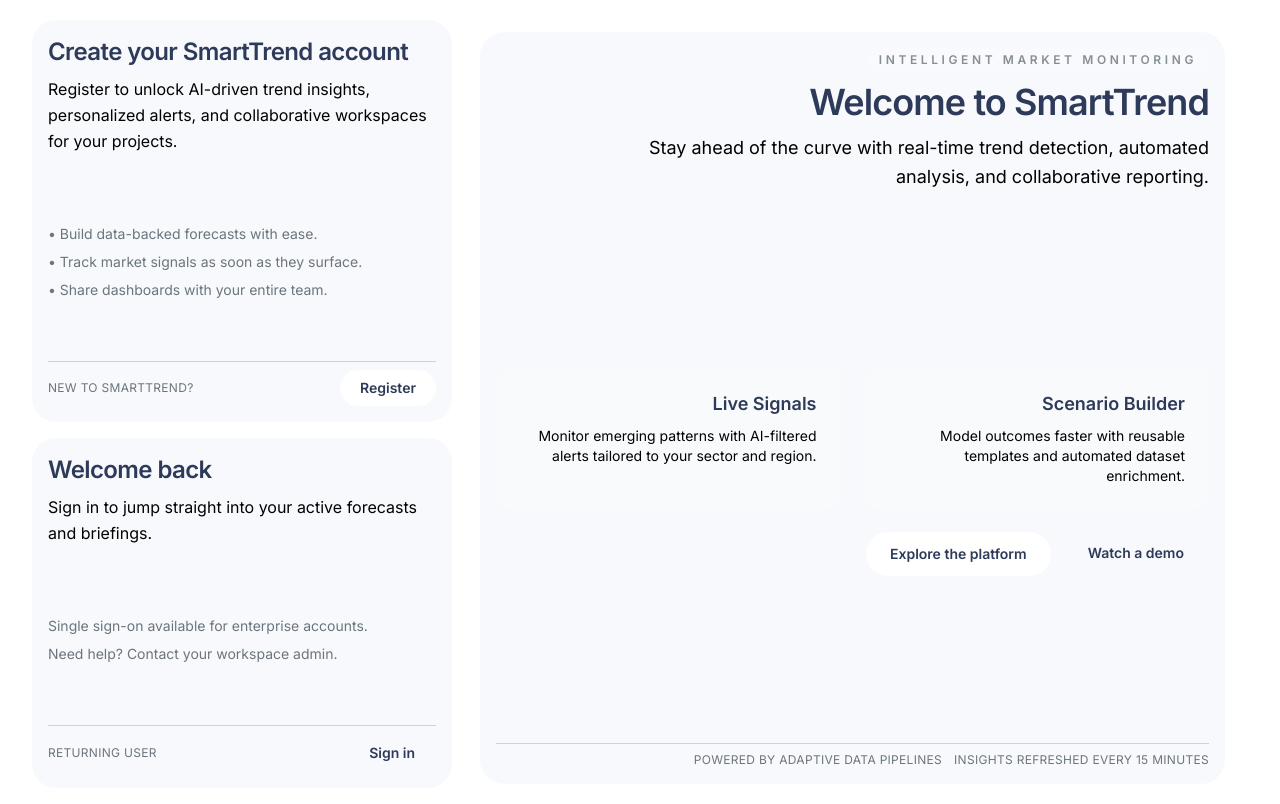
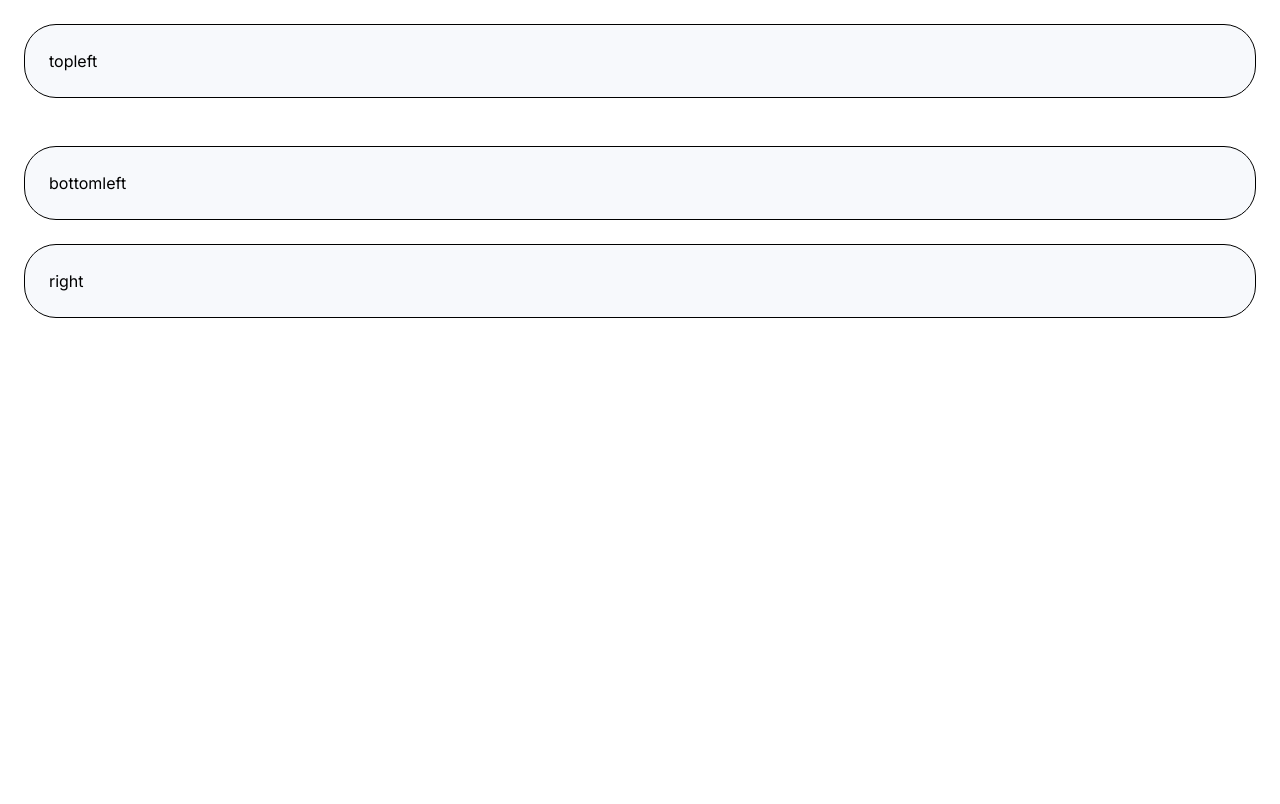
Before and after one commit to BM5-SWE/STDEP-front-end, a Next.js app in the folder stdep-frontend/: page / in a window 1280 px wide. Shown: the top 804 px of the page. Built offline with nearby package versions, Linux system fonts and the light colour scheme.

Commit message:
continuing to attempt this

```diff
--- a/stdep-frontend/src/app/globals.css
+++ b/stdep-frontend/src/app/globals.css
@@ -1,4 +1,5 @@
 @import "tailwindcss";
+/* @import "tailwindcss/preflight"; */
 
 :root {
   /* Background & Foreground */
@@ -88,6 +89,8 @@
   --color-warning: var(--warning);
   --color-error: var(--error);
 
+  --color-line: var(--line);
+
   /* Gray Palette */
   --color-gray-50: var(--gray-50);
   --color-gray-100: var(--gray-100);
@@ -139,15 +142,10 @@ p {
   color: var(--primary-text)
 }
 
-/* .Card {
-  background: var(--foreground);
-  border-radius: 30px;
-  padding: var(--space-4);
-} */
-
-.main {
+main {
   background: var(--background);
   min-height: 100vh;
+  padding: var(--space-6);
   display: flex;
   flex-direction: column;
 }
--- a/stdep-frontend/src/app/layout.tsx
+++ b/stdep-frontend/src/app/layout.tsx
@@ -8,8 +8,8 @@ const inter = Inter({
 });
 
 export const metadata: Metadata = {
-  title: "Create Next App",
-  description: "Generated by create next app",
+  title: "SmartTrend | PSCC",
+  description: "AI-powered trend detection and forecasting platform for proactive eCommerce decision-making.",
 };
 
 export default function RootLayout({
--- a/stdep-frontend/src/app/page.tsx
+++ b/stdep-frontend/src/app/page.tsx
@@ -64,185 +64,21 @@ const collaborationHighlights = [
 
 export default function Home() {
 	return (
-		<main className="bg-background text-primary-text">
-			<section className="mx-auto max-w-screen px-(--space-4) pb-(--space-6) pt-(--space-3) sm:px-(--space-6) sm:pt-(--space-4) lg:px-(--space-8) lg:pb-(--space-8) lg:pt-(--space-5)">
-				<div className="grid gap-(--space-4) lg:grid-cols-[420px_1fr]">
-					<aside className="grid gap-(--space-4) lg:sticky lg:top-4 lg:h-[calc(100svh-2rem)]">
-						<motion.div
-							className="flex h-full"
-							variants={fadeInUp}
-							initial="hidden"
-							whileInView="visible"
-							viewport={{ once: true, amount: 0.4 }}
-						>
-							<Card className="h-full justify-between">
-								<CardHeader>
-									<CardTitle>Create your SmartTrend account</CardTitle>
-									<CardDescription>
-										Register to unlock AI-driven trend insights, personalized alerts, and
-										collaborative workspaces for your projects.
-									</CardDescription>
-								</CardHeader>
-								<CardBody>
-									<ul className="space-y-2 text-sm text-secondary-text">
-										<li>• Build data-backed forecasts with ease.</li>
-										<li>• Track market signals as soon as they surface.</li>
-										<li>• Share dashboards with your entire team.</li>
-									</ul>
-								</CardBody>
-								<CardFooter className="flex items-center justify-between gap-4 pt-(--space-2) text-secondary-text">
-									<span className="text-xs uppercase tracking-wide">New to SmartTrend?</span>
-									<button className="rounded-full bg-background px-5 py-2 text-sm font-semibold text-brand-text transition-colors hover:bg-background/80">
-										Register
-									</button>
-								</CardFooter>
-							</Card>
-						</motion.div>
-
-						<motion.div
-							className="flex h-full"
-							variants={fadeInUpDelayed}
-							initial="hidden"
-							whileInView="visible"
-							viewport={{ once: true, amount: 0.4 }}
-						>
-							<Card className="h-full justify-between">
-								<CardHeader>
-									<CardTitle>Welcome back</CardTitle>
-									<CardDescription>
-										Sign in to jump straight into your active forecasts and briefings.
-									</CardDescription>
-								</CardHeader>
-								<CardBody>
-									<div className="flex flex-col gap-(--space-2) text-sm text-secondary-text">
-										<span>Single sign-on available for enterprise accounts.</span>
-										<span>Need help? Contact your workspace admin.</span>
-									</div>
-								</CardBody>
-								<CardFooter className="flex items-center justify-between gap-4 pt-(--space-2) text-secondary-text">
-									<span className="text-xs uppercase tracking-wide">Returning user</span>
-									<button className="rounded-full border border-background/20 px-5 py-2 text-sm font-semibold text-brand-text transition-colors hover:border-background/40 hover:bg-background/10">
-										Sign in
-									</button>
-								</CardFooter>
-							</Card>
-						</motion.div>
-					</aside>
-
-					<div className="flex h-full flex-col gap-(--space-4) rounded-[28px] bg-background/40 p-(--space-3) lg:h-[calc(100svh-2rem)] lg:overflow-y-auto lg:pr-(--space-2) lg:[scrollbar-gutter:stable]">
-						<motion.div
-							className="flex flex-1 overflow-visible"
-							initial={{ opacity: 0, y: 32 }}
-							whileInView={{ opacity: 1, y: 0 }}
-							viewport={{ once: true, amount: 0.4 }}
-							transition={{ duration: 0.55 }}
-						>
-							<Card className="flex min-h-[calc(100vh-3rem)] flex-col justify-between">
-								<CardHeader className="items-end text-right">
-									<span className="rounded-full bg-background/10 px-3 py-1 text-xs font-semibold uppercase tracking-[0.3em] text-secondary-text opacity-80">
-										Intelligent market monitoring
-									</span>
-									<CardTitle className="text-4xl font-bold leading-tight text-brand-text">
-										Welcome to SmartTrend
-									</CardTitle>
-									<CardDescription className="max-w-xl self-end text-lg text-secondary-text text-right">
-										Stay ahead of the curve with real-time trend detection, automated analysis, and collaborative reporting.
-									</CardDescription>
-								</CardHeader>
-								<CardBody className="gap-(--space-5) items-end text-right">
-									<motion.div
-										className="grid w-full gap-6 md:grid-cols-2"
-										variants={fadeInSoft}
-										initial="hidden"
-										whileInView="visible"
-										viewport={{ once: true, amount: 0.4 }}
-									>
-										{heroHighlights.map((item) => (
-											<div key={item.title} className="rounded-2xl bg-background/10 p-6 text-right">
-												<h4 className="text-lg font-semibold text-brand-text">{item.title}</h4>
-												<p className="mt-2 text-sm text-secondary-text">{item.description}</p>
-											</div>
-										))}
-									</motion.div>
-									<motion.div
-										className="flex w-full flex-col items-end gap-(--space-3) md:flex-row md:justify-end"
-										variants={fadeInSoft}
-										initial="hidden"
-										whileInView="visible"
-										viewport={{ once: true, amount: 0.4 }}
-									>
-										<button className="rounded-full bg-background px-6 py-3 text-sm font-semibold text-brand-text transition-transform hover:-translate-y-0.5">
-											Explore the platform
-										</button>
-										<button className="rounded-full border border-background/20 px-6 py-3 text-sm font-semibold text-brand-text transition-colors hover:border-background/40 hover:bg-background/10">
-											Watch a demo
-										</button>
-									</motion.div>
-								</CardBody>
-								<CardFooter className="flex flex-col items-end justify-end gap-(--space-1) border-0 text-xs uppercase tracking-wide text-secondary-text md:flex-row md:gap-(--space-3)">
-									<span>Powered by adaptive data pipelines</span>
-									<span>Insights refreshed every 15 minutes</span>
-								</CardFooter>
-							</Card>
-						</motion.div>
-
-						<motion.div
-							className="flex flex-none overflow-visible pb-(--space-4)"
-							initial={{ opacity: 0, y: 48 }}
-							whileInView={{ opacity: 1, y: 0 }}
-							viewport={{ once: true, amount: 0.3 }}
-							transition={{ duration: 0.6, delay: 0.15 }}
-						>
-							<Card className="flex h-full flex-col justify-between bg-foreground/90">
-								<CardHeader className="items-end text-right">
-									<span className="rounded-full bg-background/10 px-3 py-1 text-xs font-semibold uppercase tracking-[0.3em] text-secondary-text opacity-80">
-										Collaboration in focus
-									</span>
-									<CardTitle className="text-3xl font-semibold leading-tight text-brand-text">
-										Bring your team into every forecast
-									</CardTitle>
-									<CardDescription className="max-w-xl self-end text-lg text-secondary-text text-right">
-										Launch shared workspaces, invite stakeholders, and annotate signals together with live commenting and version history.
-									</CardDescription>
-								</CardHeader>
-								<CardBody className="gap-(--space-4) items-end text-right">
-									<motion.div
-										className="grid w-full gap-4 md:grid-cols-2"
-										variants={fadeInSoft}
-										initial="hidden"
-										whileInView="visible"
-										viewport={{ once: true, amount: 0.3 }}
-									>
-										{collaborationHighlights.map((item) => (
-											<div key={item.title} className="rounded-2xl bg-background/10 p-6 text-right">
-												<h4 className="text-lg font-semibold text-brand-text">{item.title}</h4>
-												<p className="mt-2 text-sm text-secondary-text">{item.description}</p>
-											</div>
-										))}
-									</motion.div>
-									<motion.div
-										className="flex w-full flex-col items-end gap-(--space-3) md:flex-row md:justify-end"
-										variants={fadeInSoft}
-										initial="hidden"
-										whileInView="visible"
-										viewport={{ once: true, amount: 0.3 }}
-									>
-										<button className="rounded-full bg-background px-6 py-3 text-sm font-semibold text-brand-text transition-transform hover:-translate-y-0.5">
-											Explore collaboration tools
-										</button>
-										<button className="rounded-full border border-background/20 px-6 py-3 text-sm font-semibold text-brand-text transition-colors hover:border-background/40 hover:bg-background/10">
-											Book a walkthrough
-										</button>
-									</motion.div>
-								</CardBody>
-								<CardFooter className="flex flex-col items-end justify-end gap-(--space-1) border-0 text-xs uppercase tracking-wide text-secondary-text md:flex-row md:gap-(--space-3)">
-									<span>Limitless seats for enterprise plans</span>
-									<span>Syncs with Slack, Teams, and email</span>
-								</CardFooter>
-							</Card>
-						</motion.div>
-					</div>
-				</div>
+		<main className="grid h-screen grid-rows-3 gap-6 bg-background text-primary-text">
+			{/* left section */}
+			<section id="left-hero" className="flex flex-col gap-6">
+				<Card className="mb-(--space-6)">
+					<p>topleft</p>
+				</Card>
+				<Card>
+					<p>bottomleft</p>
+				</Card>
+			</section>
+			{/* right section */}
+			<section id="right-hero" className="row-span-2">
+				<Card>
+					<p>right</p>
+				</Card>
 			</section>
 		</main>
 	);
--- a/stdep-frontend/src/components/ui/card.tsx
+++ b/stdep-frontend/src/components/ui/card.tsx
@@ -8,7 +8,7 @@ function mergeClassNames(base: string, extra?: string) {
 export type CardProps = ComponentPropsWithoutRef<"div">;
 
 const cardBaseClasses =
-	"relative flex w-full flex-col rounded-3xl bg-foreground p-(--space-4) text-primary-text transition-all hover:shadow-xl";
+	"relative flex w-full flex-col align-items-center rounded-4xl bg-foreground p-(--space-6) border border-color-line border-[0.5px] text-primary-text transition-all hover:shadow-xl";
 
 export function Card({ className, ...props }: CardProps) {
 	return (
```
Also changed, not shown: 1 other file (tests, documents, lock files or other folders).
